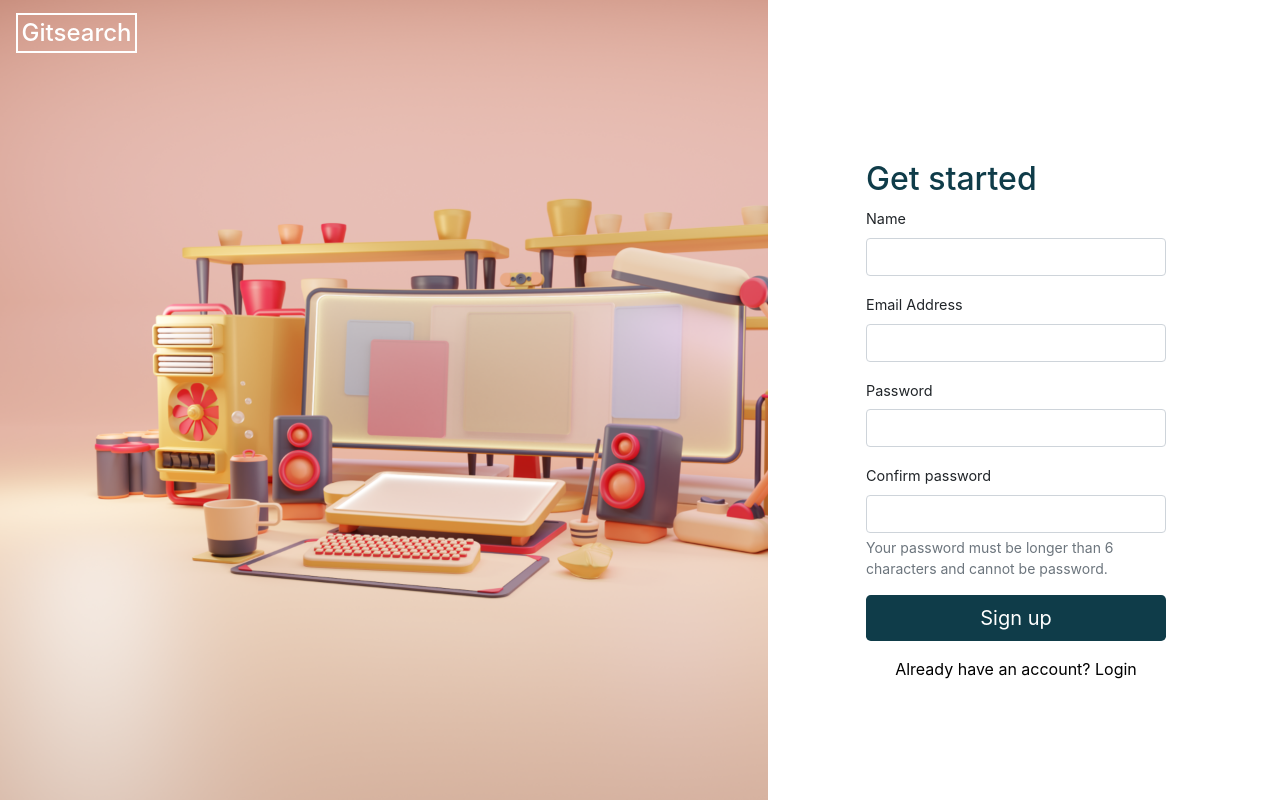
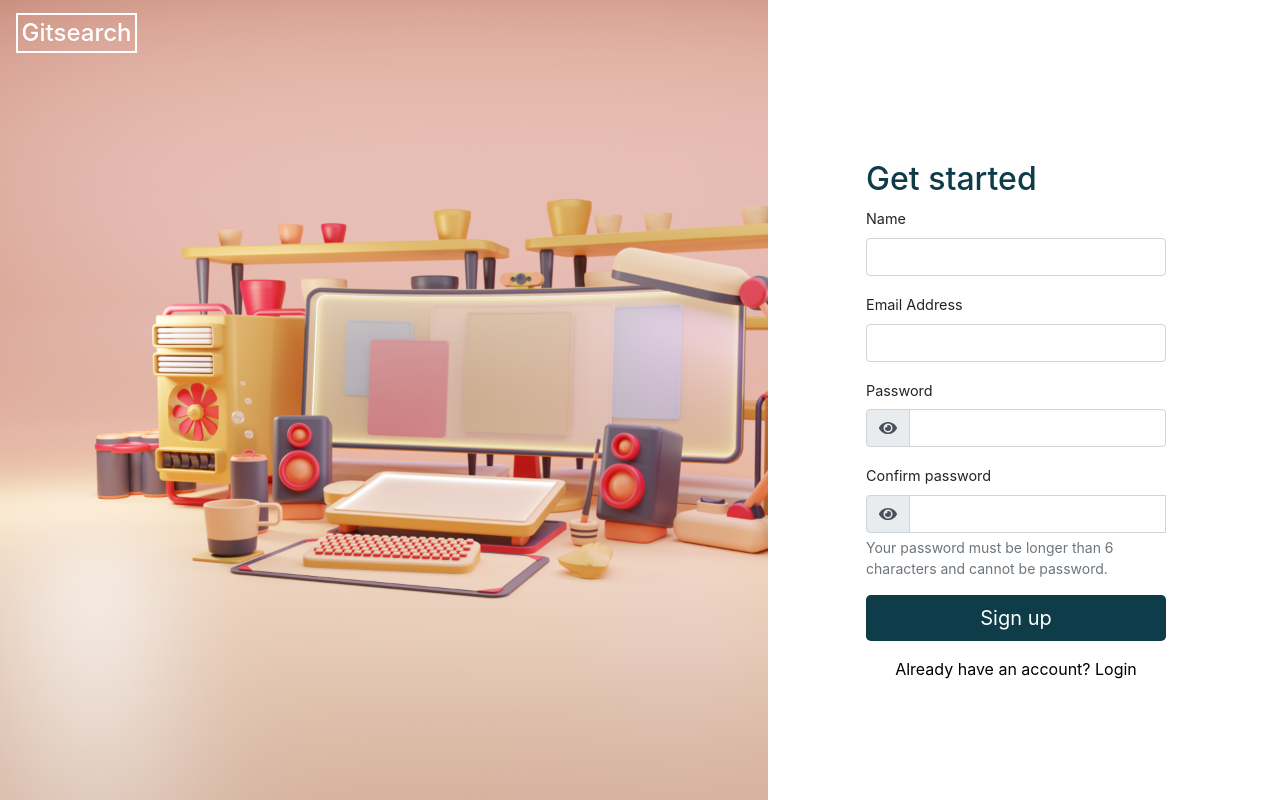
Before and after one commit to JadivaM/Gitsearch, a React (Create React App) app in the folder client/: page /signup in a window 1280 px wide. Built offline with nearby package versions, Linux system fonts and the light colour scheme.

Commit message:
added icons to display eyes for users to know they can click on it to show password as text or password with useState handling state changes from false to true onClick and add InputGroup from react bootstrap to have icon inside of form control input

```diff
--- a/client/src/pages/SignUpPage.jsx
+++ b/client/src/pages/SignUpPage.jsx
@@ -1,13 +1,17 @@
 import React, { useState, useContext } from 'react';
 import NavigationBar from '../components/NavigationBar';
-import { Container, Form, Button } from 'react-bootstrap';
+import { Container, Form, Button, InputGroup } from 'react-bootstrap';
 import { Link } from 'react-router-dom';
 import { AppContext } from '../context/AppContext';
+import { FontAwesomeIcon } from '@fortawesome/react-fontawesome';
+import { faEyeSlash } from '@fortawesome/free-solid-svg-icons';
+import { faEye } from '@fortawesome/free-solid-svg-icons';
 import axios from 'axios';
 import swal from 'sweetalert';
 
 const SignUp = ({ history }) => {
   const [formData, setFormData] = useState(null);
+  const [showPassword, setShowPassword] = useState(false);
   const { setCurrentUser } = useContext(AppContext);
 
   const handleChange = (e) => {
@@ -28,6 +32,11 @@ const SignUp = ({ history }) => {
       swal('Error', 'Oops, something went wrong.');
     }
   };
+
+  const handleShowPassword = () => {
+    setShowPassword(showPassword ? false : true);
+  };
+
   return (
     <>
       <div className="homeBackgroundImage">
@@ -36,7 +45,6 @@ const SignUp = ({ history }) => {
           <Container id="form-container">
             <Form
               autoComplete="off"
-              className="form"
               id="form"
               style={{ width: 300 }}
               onSubmit={handleSignUp}
@@ -68,27 +76,54 @@ const SignUp = ({ history }) => {
                 <Form.Label className="form-label" htmlFor="password">
                   Password
                 </Form.Label>
+                <InputGroup>
+                  <InputGroup.Prepend>
+                    <InputGroup.Text>
+                      <FontAwesomeIcon
+                        id="password-icon"
+                        onClick={handleShowPassword}
+                        icon={showPassword ? faEyeSlash : faEye}
+                      />
+                    </InputGroup.Text>
+                  </InputGroup.Prepend>
                   <Form.Control
+                    id="form-password-input"
                     style={{ boxShadow: 'none' }}
-                  type="password"
+                    type={showPassword ? 'text' : 'password'}
                     name="password"
                     onChange={handleChange}
                   />
+                </InputGroup>
               </Form.Group>
               <Form.Group>
                 <Form.Label className="form-label" htmlFor="password">
                   Confirm password
                 </Form.Label>
+                <InputGroup>
+                  <InputGroup.Prepend>
+                    <InputGroup.Text>
+                      <FontAwesomeIcon
+                        id="password-icon"
+                        onClick={handleShowPassword}
+                        icon={showPassword ? faEyeSlash : faEye}
+                      />
+                    </InputGroup.Text>
+                  </InputGroup.Prepend>
                   <Form.Control
+                    id="form-password-input"
                     style={{ boxShadow: 'none' }}
-                  type="password"
+                    type={showPassword ? 'text' : 'password'}
                     name="confirmPassword"
                     onChange={handleChange}
                   />
-                <small id="passwordHelpBlock" class="form-text text-muted">
+                  <small
+                    id="passwordHelpBlock"
+                    className="form-text text-muted"
+                  >
                     Your password must be longer than 6 characters and cannot be
                     password.
                   </small>
+                </InputGroup>
               </Form.Group>
               <Form.Group className="d-flex justify-content-center">
                 <Button id="login-form-button" type="submit" size="lg" block>
```
Lines whose indentation alone changed are shown as unchanged.
